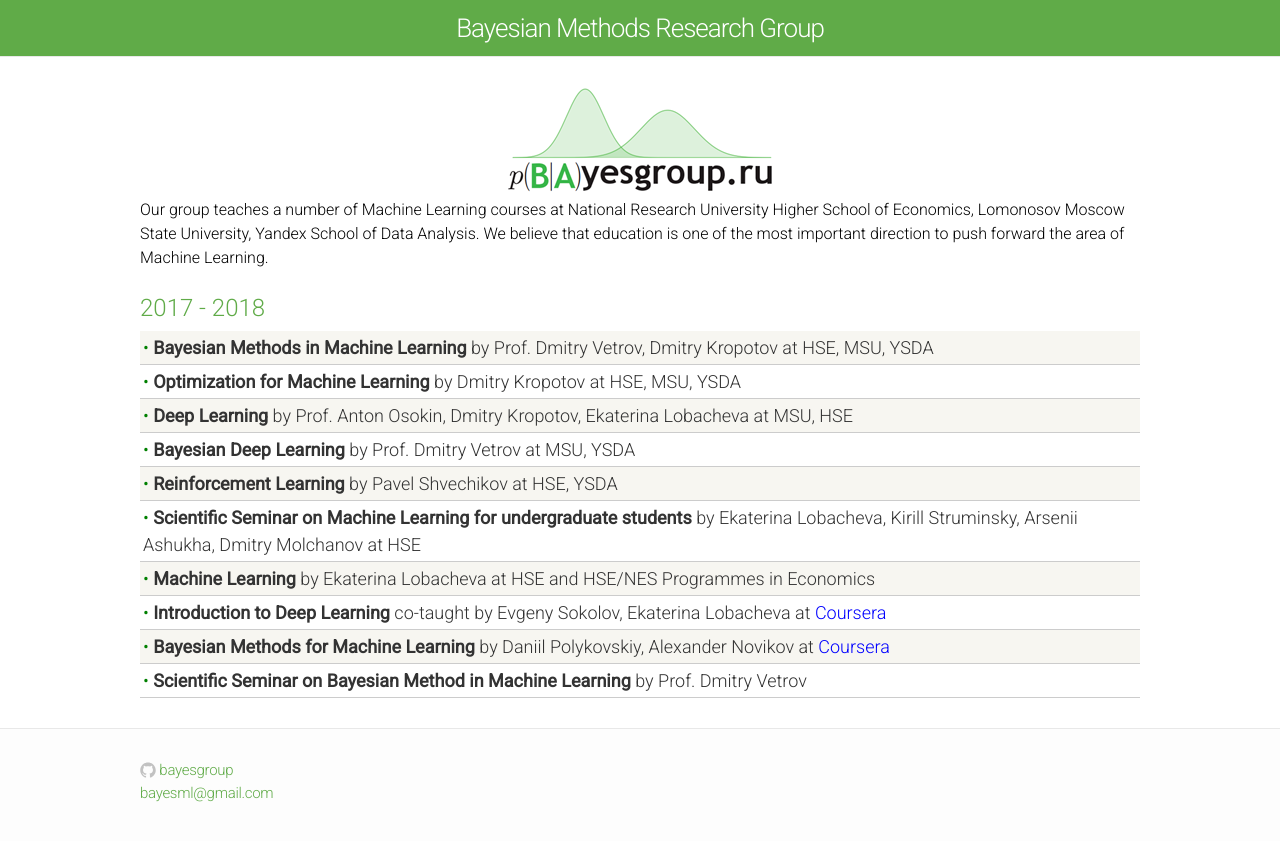
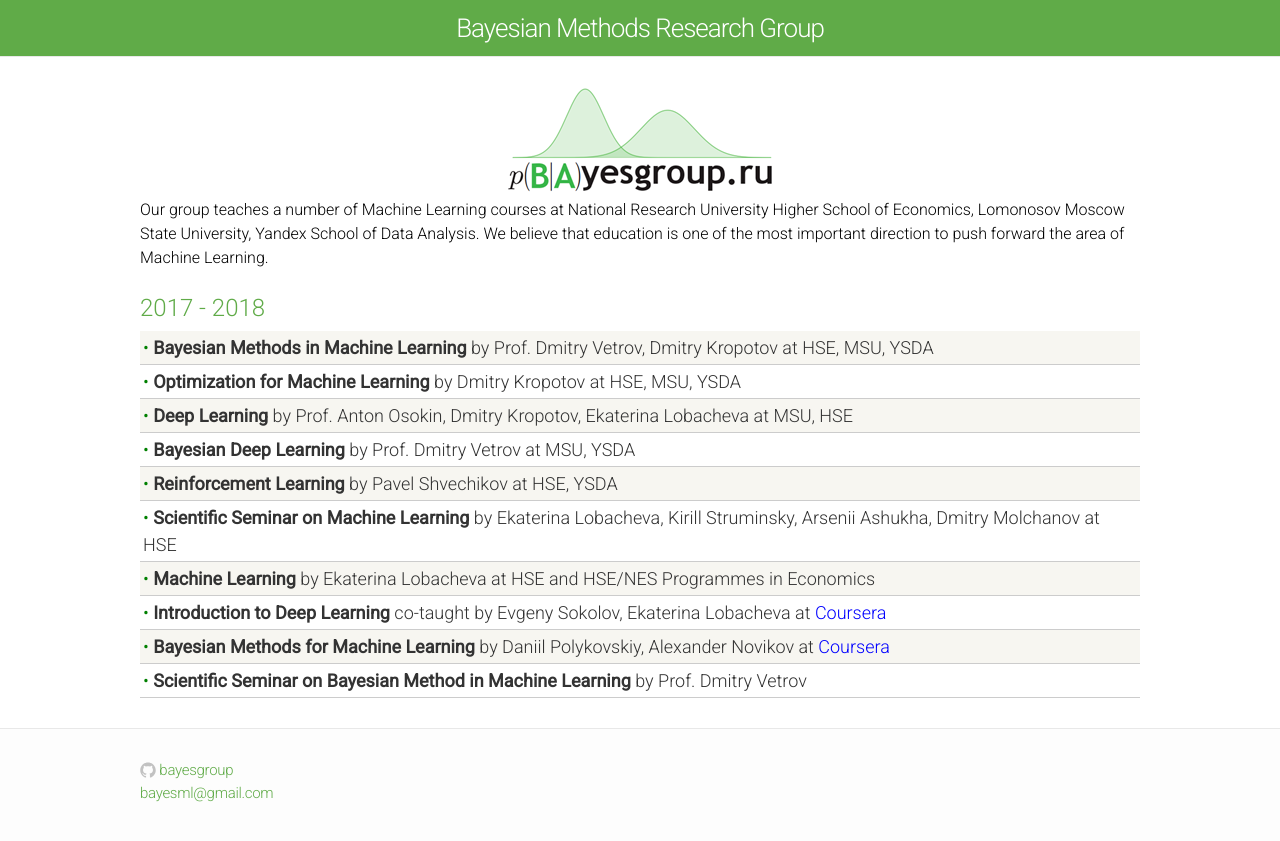
Before and after one commit to bayesgroup/bayesgroup.github.io, a Jekyll site: the page built from index.html, in a window 1280 px wide. Shown: the top 841 px of the page. Built offline with Jekyll 4.4.1, drawn with Linux system fonts in a browser that asks for light colours.

Commit message:
Update index.html

```diff
--- a/index.html
+++ b/index.html
@@ -49,7 +49,7 @@
 
     <div class="materials-item">
        <a href="https://goo.gl/RZjq1s"> <font size="4" color="green">&bull;</font>
-       <b>Scientific Seminar on Machine Learning for undergraduate students </b>
+       <b>Scientific Seminar on Machine Learning </b>
        by Ekaterina Lobacheva, Kirill Struminsky, Arsenii Ashukha, Dmitry Molchanov at HSE </a>
     </div>
 
```
